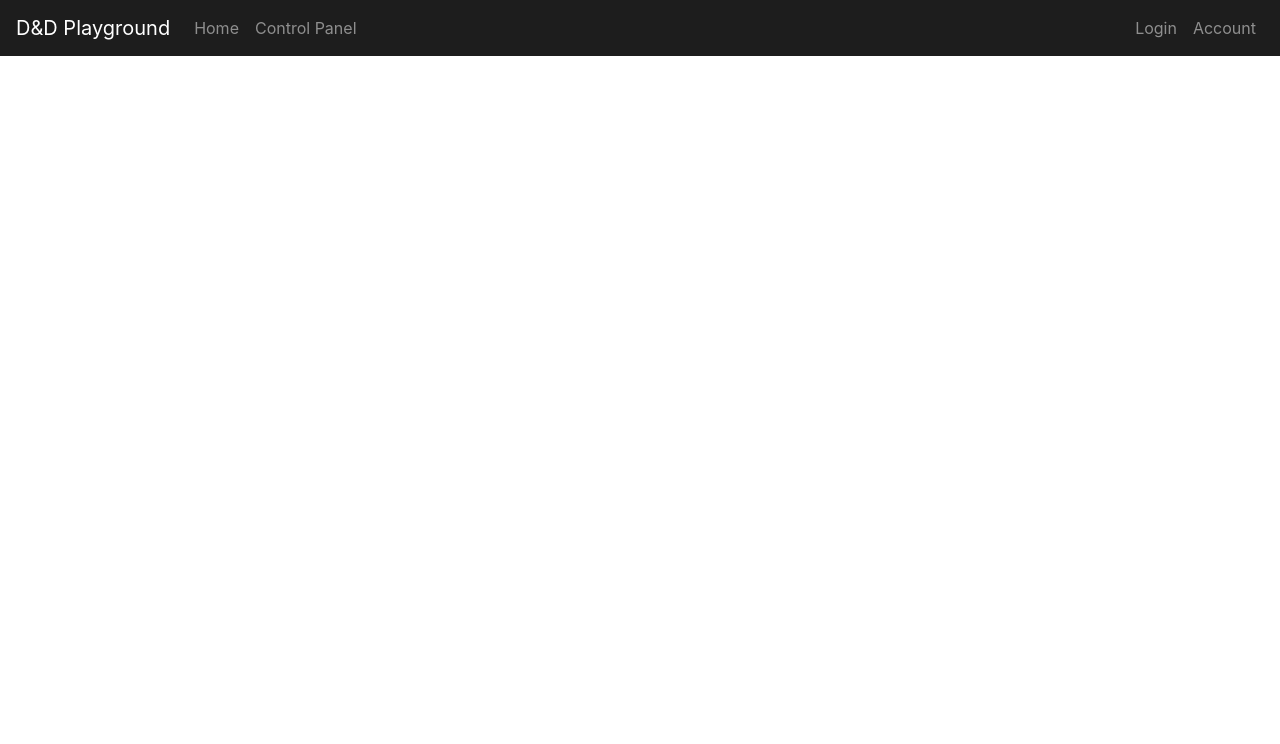
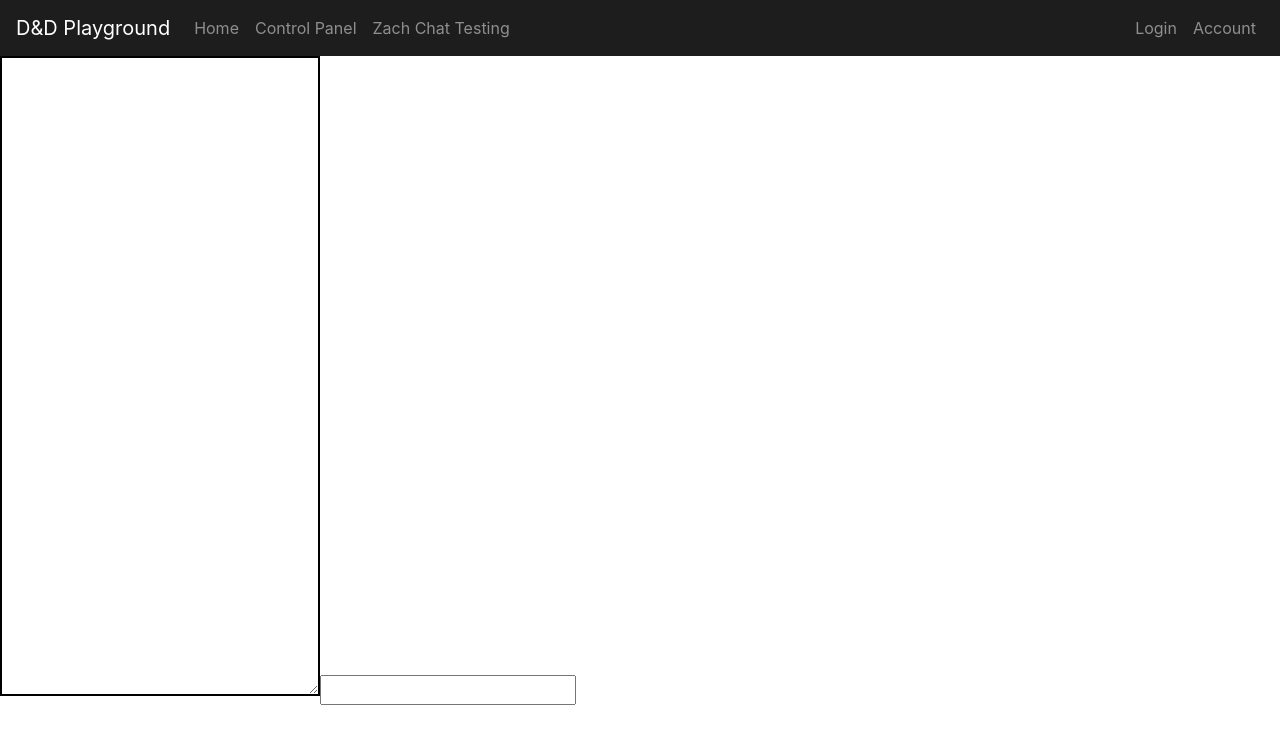
Before and after one commit to williammabernathy/Character_Sheet, a React (Create React App) app: page /chat in a window 1280 px wide. Shown: the top 744 px of the page. Built offline with nearby package versions, Linux system fonts and the light colour scheme.

Commit message:
implement beginning stages of chat

```diff
--- a/package.json
+++ b/package.json
@@ -13,7 +13,7 @@
     "react-icons": "^3.10.0",
     "react-pro-sidebar": "^0.4.3",
     "react-router-dom": "^5.2.0",
-    "react-scripts": "3.4.1",
+    "react-scripts": "^3.4.3",
     "react-switch": "^5.0.1"
   },
   "scripts": {
--- a/src/App/App.js
+++ b/src/App/App.js
@@ -8,6 +8,7 @@ import Home from '../Components/Home/Home';
 import ControlPanel from '../Components/ControlPanel/ControlPanel';
 import Login from '../Components/Login/Login';
 import Account from '../Components/Account/Account';
+import Chat from '../Components/Chat/Chat';
 
 const App = () => {
   return (
@@ -21,6 +22,7 @@ const App = () => {
             <Nav className="mr-auto">
               <Nav.Link href="/">Home</Nav.Link>
               <Nav.Link href="/controlpanel">Control Panel</Nav.Link>
+              <Nav.Link href="/chat">Zach Chat Testing</Nav.Link>
             </Nav>
             <Nav>
               <Nav.Link href="/login">Login</Nav.Link>
@@ -34,6 +36,7 @@ const App = () => {
           <Route exact path='/controlpanel' component={ControlPanel}></Route>
           <Route exact path='/login' component={Login}></Route>
           <Route exact path='/account' component={Account}></Route>
+          <Route exact path='/chat' component={Chat}></Route>
         </Switch>
 
       </Router>
--- a/src/Components/Chat/Chat.css
+++ b/src/Components/Chat/Chat.css
@@ -0,0 +1,5 @@
+.mainChat{
+    width: 40vh;
+    height: 80vh;
+    border: 2px solid black;
+}
--- a/src/Components/Chat/Chat.js
+++ b/src/Components/Chat/Chat.js
@@ -1,12 +1,31 @@
 import React from 'react';
 import './Chat.css';
+import {useState} from 'react';
 
 const Chat = () => {
+    const [chatLog, setChatLog] = useState("");
+    const [input, setInput] = useState("")
+    const mainChat = React.createRef();
+
+    const updateText = event => {
+        setChatLog(chatLog + input + "\n")
+        event.target.value = "";
+        scrollToBottom();
+        event.preventDefault();
+    }
+
+    const scrollToBottom = () => {
+        mainChat.current.scrollTop = mainChat.current.scrollHeight;
+    }
+
     return (
         <div>
-            Chat
+            <textarea className='mainChat' ref={mainChat} value={chatLog} readOnly={true}></textarea>
+            <input className='chatInput' onChange={(e) => setInput(e.target.value)} onKeyUp={(e) => {if (e.keyCode === 13) updateText(e)}}></input>
         </div>
     );
 }
 
+
+
 export default Chat;
```
Also changed, not shown: 1 other file (tests, documents, lock files or other folders).
